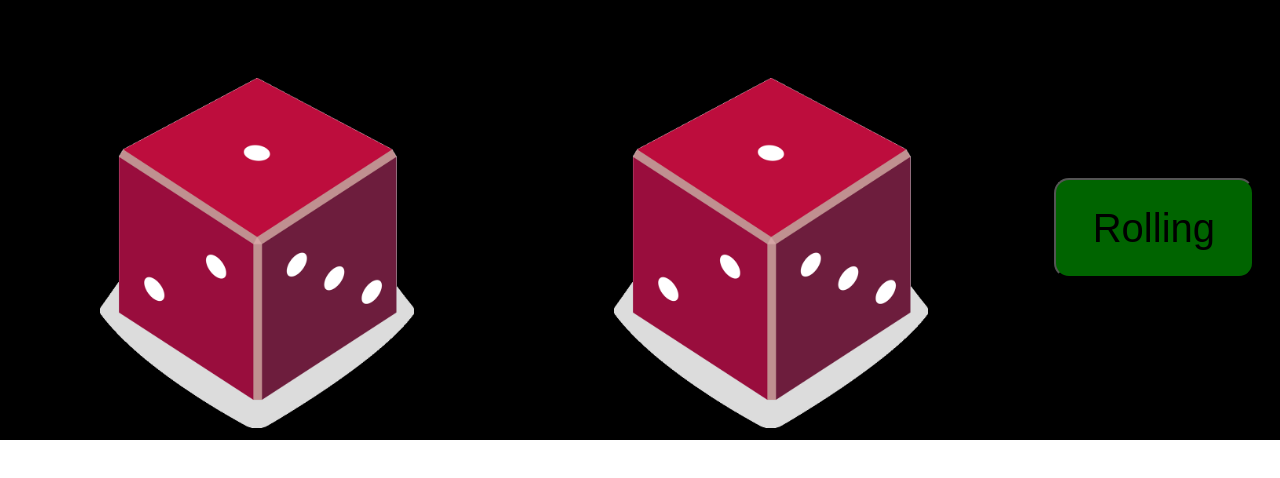
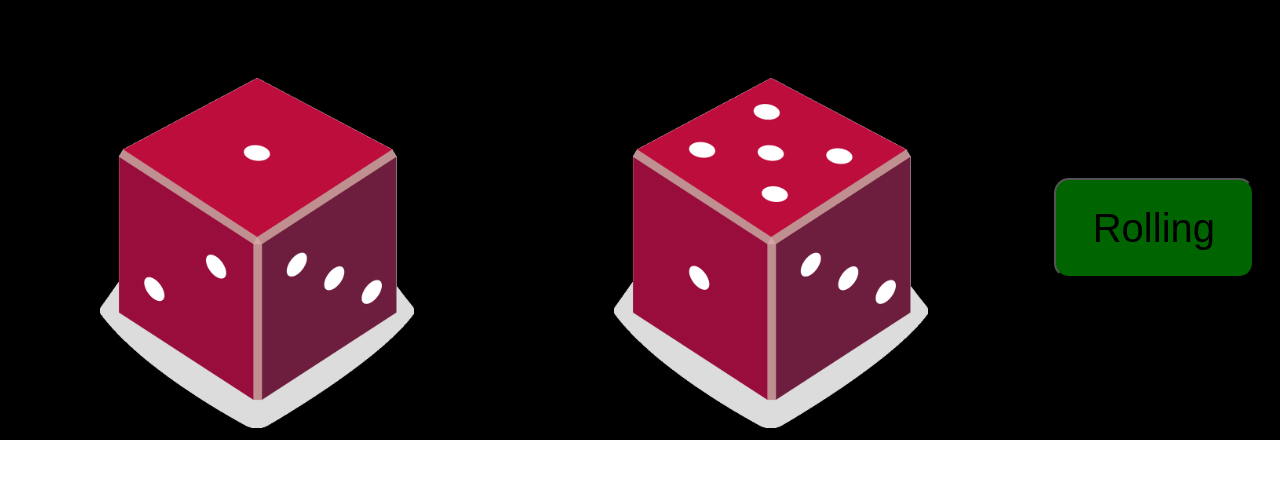
Before and after one commit to Ramith-D-Rodrigo/RAD_Assignment_1, a plain HTML site: page ingame.html in a window 1280 px wide. Both pictures are taken after a click on the button "Roll Dice". Shown: the part 360-838 px from the top of the page. Drawn offline with Linux system fonts and the light colour scheme.

Commit message:
edit again

```diff
--- a/game.js
+++ b/game.js
@@ -35,14 +35,13 @@ function generate_num(){
 let dice_set = new Array(); //to store the dice images
 
 for(i = 0; i < 6; i++){ //storing the images
-    dice_set[i] = new Image();
-    dice_set[i].src = './Dice_Images/dice_'+(i+1)+'.png';
+    dice_set[i] = './Dice_Images/dice_'+(i+1)+'.png';
 }
 
 function random_image(){
     var dice1 = document.getElementById("dice_1");
     var dice2 = document.getElementById("dice_2");
-    dice1.src = "./Dice_Images/dice_3.png";
-    dice2 = dice_set[generate_num()-1];
+    dice1.src = dice_set[generate_num()-1];
+    dice2.src = dice_set[generate_num()-1];
     console.log(dice1);
 }
--- a/ingame.html
+++ b/ingame.html
@@ -21,11 +21,11 @@
                 </div>
 
                 <div>
-                    <div class="dice" id="dice_1">
-                        <img src="./Dice_Images/dice_1.png"></img>
+                    <div class="dice">
+                        <img src="./Dice_Images/dice_1.png" id="dice_1"></img>
                     </div>
-                    <div class ="dice" id ="dice_2">
-                        <img src="./Dice_Images/dice_1.png"></img>
+                    <div class ="dice">
+                        <img src="./Dice_Images/dice_1.png" id="dice_2"></img>
                     </div>
                     <div id="roll_bg">
                         <button id="roll" onclick="roll_dice()">
```
